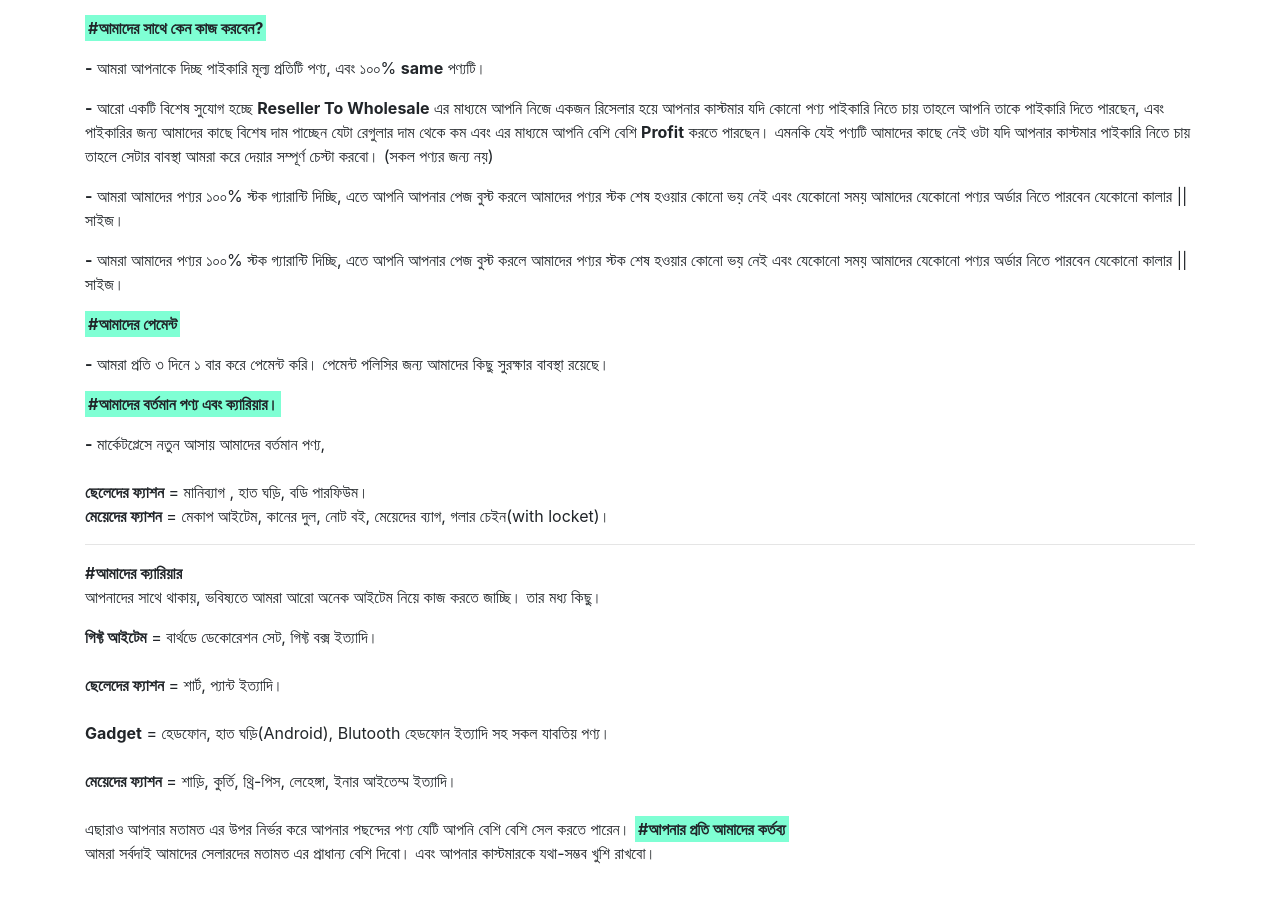
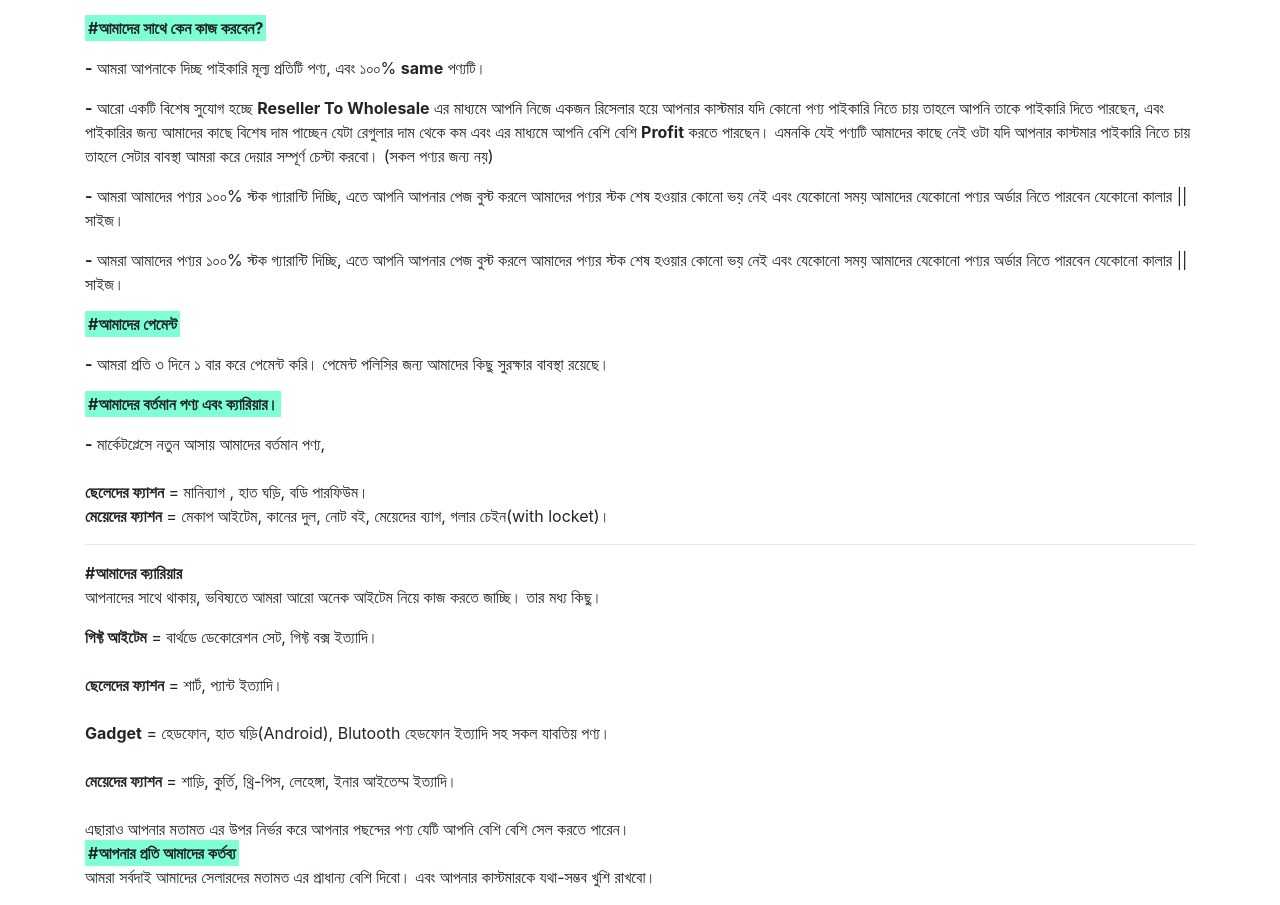
Before and after one commit to ahmedtasin1470/Reseller-Program, a plain HTML site: page index.html in a window 1280 px wide. Before the commit the page ends 881 px from the top, so only its background shows below. Drawn offline with nearby package versions, Linux system fonts and the light colour scheme.

Commit message:
Update index.html

```diff
--- a/index.html
+++ b/index.html
@@ -57,8 +57,8 @@
 
             <br><br>
             এছারাও আপনার মতামত এর উপর নির্ভর করে আপনার পছন্দের পণ্য যেটি আপনি বেশি বেশি সেল করতে পারেন।
-
-            <b class="whay">#আপনার প্রতি আমাদের কর্তব্য</b>
+    <br/>
+            <b class="whay mt-3">#আপনার প্রতি আমাদের কর্তব্য</b>
             <p>আমরা সর্বদাই আমাদের সেলারদের মতামত এর প্রাধান্য বেশি দিবো। এবং আপনার কাস্টমারকে যথা-সম্ভব খুশি রাখবো।</p>
         </div>
 
```
